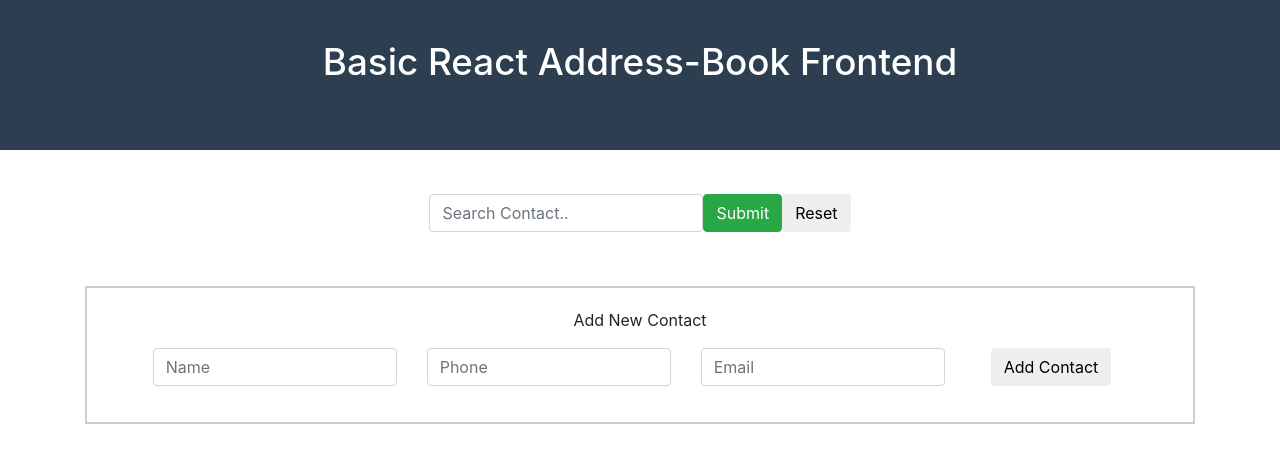
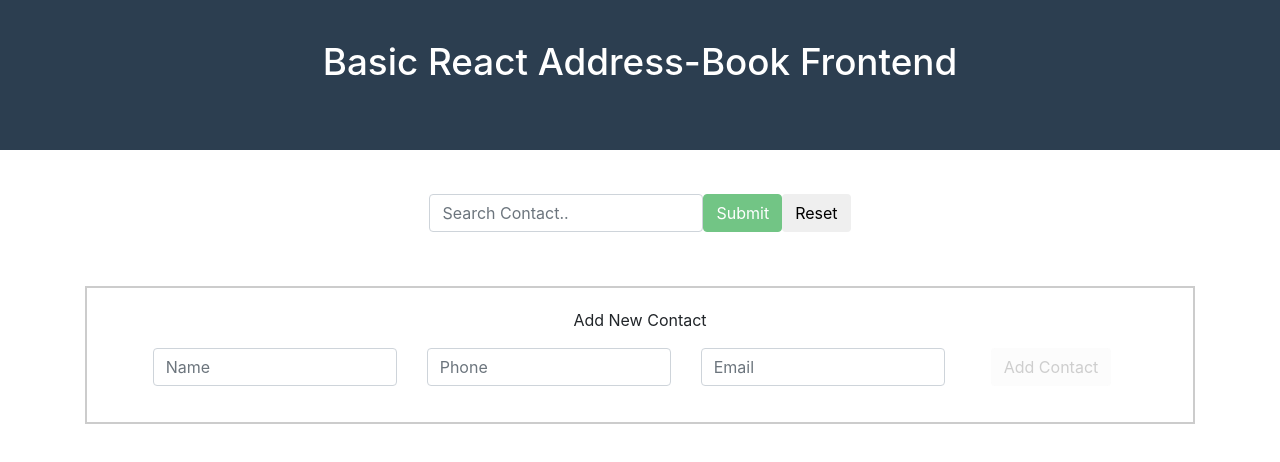
Before and after one commit to adhirchakravarti/address-book, a React (Create React App) app: page / in a window 1280 px wide. Shown: the top 462 px of the page. Built offline with nearby package versions, Linux system fonts and the light colour scheme.

Commit message:
added some basic form validation and some CSS tweaks to Edit Contact Component

```diff
--- a/src/AddContact/AddContact.js
+++ b/src/AddContact/AddContact.js
@@ -7,12 +7,15 @@ class AddContact extends Component {
         name: "",
         phone: "",
         email: "",
+        isValid: false
     }
 
     submit = e => {
         e.preventDefault();
-
-        this.props.onAdd(this.state);
+        const {isValid: valid,...sentContact} = this.state;
+        console.log(sentContact);
+        console.log(valid);
+        this.props.onAdd(sentContact);
         this.setState({
             name: "",
             phone: "",
@@ -25,7 +28,19 @@ class AddContact extends Component {
         this.setState({[e.currentTarget.name]: e.currentTarget.value});
     }
 
+    canBeSubmitted = () => {
+        const { name, phone, email } = this.state;
+        if (
+          (name.length > 0) &&
+          (phone.length > 0) &&
+          (email.length > 0)
+        ) {
+            return true;
+        }
+      }
+
     render() {
+        const isValid = this.canBeSubmitted(); // to validate form
         return (
             <div className="container">
                 <div className="AddContact">
@@ -41,11 +56,11 @@ class AddContact extends Component {
                                  name="phone" onChange={this.change} value={this.state.phone} />
                             </div>
                             <div className="form-group col-xs-3 col-md-3">
-                                <input className="form-control" type="text" placeholder="Email"
+                                <input className="form-control" type="email" placeholder="Email"
                                  name="email" onChange={this.change} value={this.state.email} />
                             </div>
                             <div className="form-group col-xs-2 col-md-2">
-                                <input className="btn" type="submit" value="Add Contact" />
+                                <input className="btn" type="submit" disabled={!isValid} value="Add Contact" />
                             </div>
                         </div>
 
--- a/src/App.css
+++ b/src/App.css
@@ -6,6 +6,7 @@
   padding-left: 0;  /*idem*/
   margin-right: auto;
   margin-left: auto;
+  overflow-x: hidden;
 }
 
 
--- a/src/App.js
+++ b/src/App.js
@@ -39,17 +39,17 @@ class App extends Component {
   searchHandler = (queryObj) => {
     let contacts = [...this.state.contacts];
     //let results = [];
-    console.log("Query object: ",queryObj);
+    // console.log("Query object: ",queryObj);
     let foundContacts = [];
     contacts.forEach((el, index)=>{
-      let myRe = new RegExp(queryObj.query,"gi");
+      let myRe = new RegExp(queryObj,"gi");
       if ((el.name.search(myRe) !==-1) || (el.phone.search(myRe)!==-1) || (el.email.search(myRe)!==-1)) {
         //results.push(el.name.match(myRe));
         foundContacts.push(el);
       }
     })
     //console.log(results);
-    console.log("FoundContacts: ",foundContacts);
+    // console.log("FoundContacts: ",foundContacts);
     this.setState({
       contactsToDisplay:foundContacts
     });
--- a/src/EditContact/EditContact.css
+++ b/src/EditContact/EditContact.css
@@ -11,3 +11,7 @@
     flex-grow: 1;
     margin: 0.3rem 0;
   }
+
+.outer .form-group .btn {
+    margin-right:0.3rem;
+  }
--- a/src/EditContact/EditContact.js
+++ b/src/EditContact/EditContact.js
@@ -30,30 +30,41 @@ class EditContact extends Component {
         });
     }
 
+    canBeSubmitted = () => {
+        const { name, phone, email } = this.state;
+        if (
+          (name.length > 0) &&
+          (phone.length > 0) &&
+          (email.length > 0)
+        ) {
+            return true;
+        }
+      }
+
 
     render() {
+        const isValid = this.canBeSubmitted(); // to validate form
         return (
             <div className="outer">
-                <p><strong>Edit Contact: {this.props.name}</strong></p>
-                <div className="inner">
-                    <label >Name:
-                        <input type="text" name="name" onChange={this.change} value={this.state.name} />
-                    </label>
-                </div>
-                <div className="inner">
-                    <label >Phone:
-                        <input type="text" name="phone" onChange={this.change} value={this.state.phone} />
-                    </label>
-                </div>
-                <div className="inner">
-                    <label >Email:
-                        <input type="text" name="email" onChange={this.change} value={this.state.email} />
-                    </label>
-                </div>
-                <div className="inner">
-                    <button onClick={this.save}>Save</button>
-                    <button onClick={this.props.cancel}>Cancel</button>
-                </div>
+                <form>
+                    <p><strong>Edit Contact: {this.props.name}</strong></p>
+                    <div className="form-group">
+                        <input type="text" class="form-control" name="name"
+                        onChange={this.change} value={this.state.name} placeholder="Name"/>
+                    </div>
+                    <div className="form-group">
+                        <input type="text" class="form-control" name="phone"
+                        onChange={this.change} value={this.state.phone} placeholder="Phone" />
+                    </div>
+                    <div className="form-group">
+                        <input type="email" class="form-control" name="email"
+                        onChange={this.change} value={this.state.email} placeholder="Email"/>
+                    </div>
+                    <div className="form-group">
+                        <button className="btn btn-primary" type="submit" disabled={!isValid} onClick={this.save}>Save</button>
+                        <button className="btn btn-default" type="button" onClick={this.props.cancel}>Cancel</button>
+                    </div>
+                </form>
             </div>
         );
     }
--- a/src/SearchBar/SearchBar.js
+++ b/src/SearchBar/SearchBar.js
@@ -13,13 +13,15 @@ class SearchBar extends Component {
         this.setState({
             query: input
         });
-        console.log(this.state.query);
+        // console.log(this.state.query);
         // wanted to send the query object to the app component with this change, but it always sends one character less.
         // if (this.state.query !== ''){
         //     this.props.onType(this.state);
         // }
+        this.props.onType(input);
+    }
 
-    }
+
 
     submit = e => {
         e.preventDefault();
@@ -28,7 +30,7 @@ class SearchBar extends Component {
         // this.setState({
         //     query:e.target.value
         // });
-        this.props.onType(this.state);
+        this.props.onType(this.state.query);
         this.setState({
             query:''
         });
@@ -42,7 +44,14 @@ class SearchBar extends Component {
         this.props.onClear();
     }
 
+    canbeSubmitted = () => {
+        const query = this.state.query;
+        // console.log(query);
+        return query.length > 0? true : false;
+    }
+
     render(){
+        const isValid = this.canbeSubmitted();
         return (
             <div className="SearchBar">
                 <div className="row">
@@ -52,7 +61,7 @@ class SearchBar extends Component {
                             <input className="form-control" type="text"
                                 onChange={this.change} placeholder="Search Contact.."
                                 name="search" value={this.state.query}/>
-                            <input className="btn btn-success" type="submit" value="Submit" />
+                            <input className="btn btn-success" type="submit" disabled={!isValid} value="Submit" />
                             <input className="btn btn-default" type="button" onClick={this.resetHandler} value="Reset" />
                         </div>
                     </form>
```
